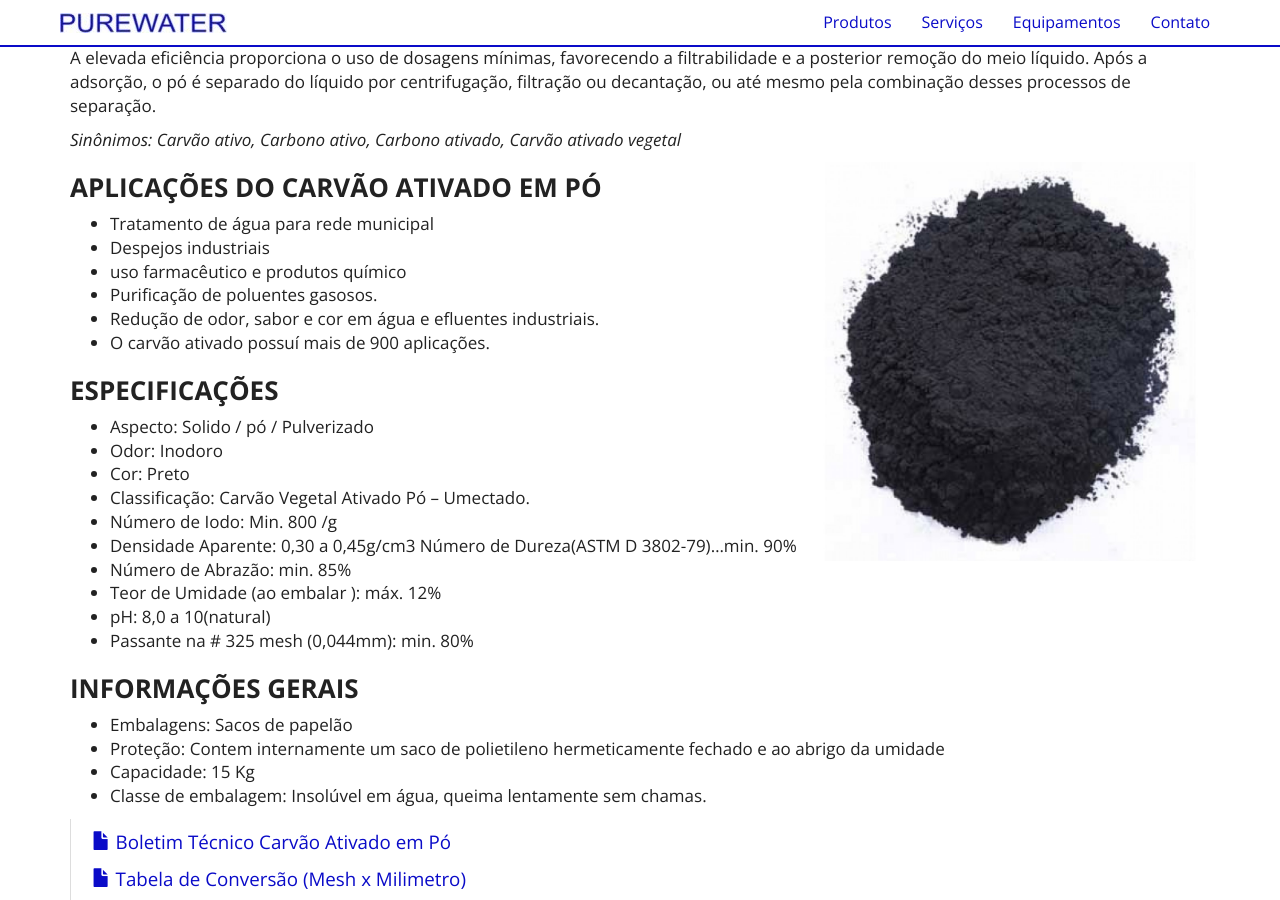
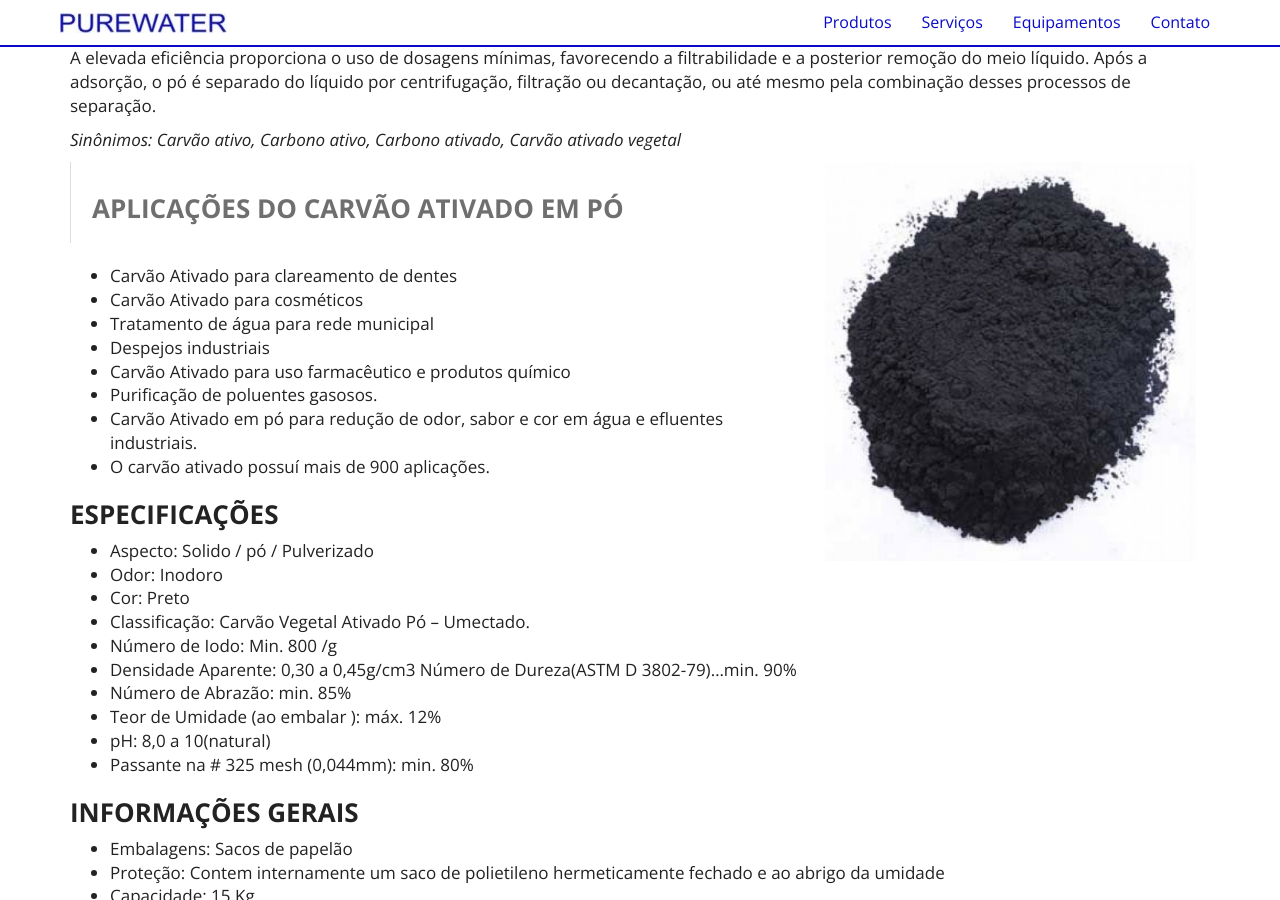
Before and after one commit to purewaterefluentes/purewaterefluentes.github.io, a Jekyll site: the page built from produtos/carvao-ativado-po.md, in a window 1280 px wide and 900 px high, scrolled down 554 px. Built offline with Jekyll 4.4.1, drawn with Linux system fonts in a browser that asks for light colours; nearby versions of some CDN libraries; library files that are not in the unit come from our copies.

Commit message:
Update carvao-ativado-po.md

```diff
--- a/produtos/carvao-ativado-po.md
+++ b/produtos/carvao-ativado-po.md
@@ -18,14 +18,16 @@ A elevada eficiência proporciona o uso de dosagens mínimas, favorecendo a filt
 
  <img class="img-responsive pull-right" style="max-width: 35%;" src="../../website/images/carvao ativado pulverizado.jpg" alt="Carvão Ativado Pó">
 
-
+>
 ### **APLICAÇÕES DO CARVÃO ATIVADO EM PÓ**
 
+- Carvão Ativado para clareamento de dentes
+- Carvão Ativado para cosméticos
 - Tratamento de água para rede municipal
 - Despejos industriais
-- uso farmacêutico e produtos químico
+- Carvão Ativado para uso farmacêutico e produtos químico
 - Purificação de poluentes gasosos.
-- Redução de odor, sabor e cor em água e efluentes industriais.
+- Carvão Ativado em pó para redução de odor, sabor e cor em água e efluentes industriais.
 - O carvão ativado possuí mais de 900 aplicações.
 
 ### **ESPECIFICAÇÕES**
```
